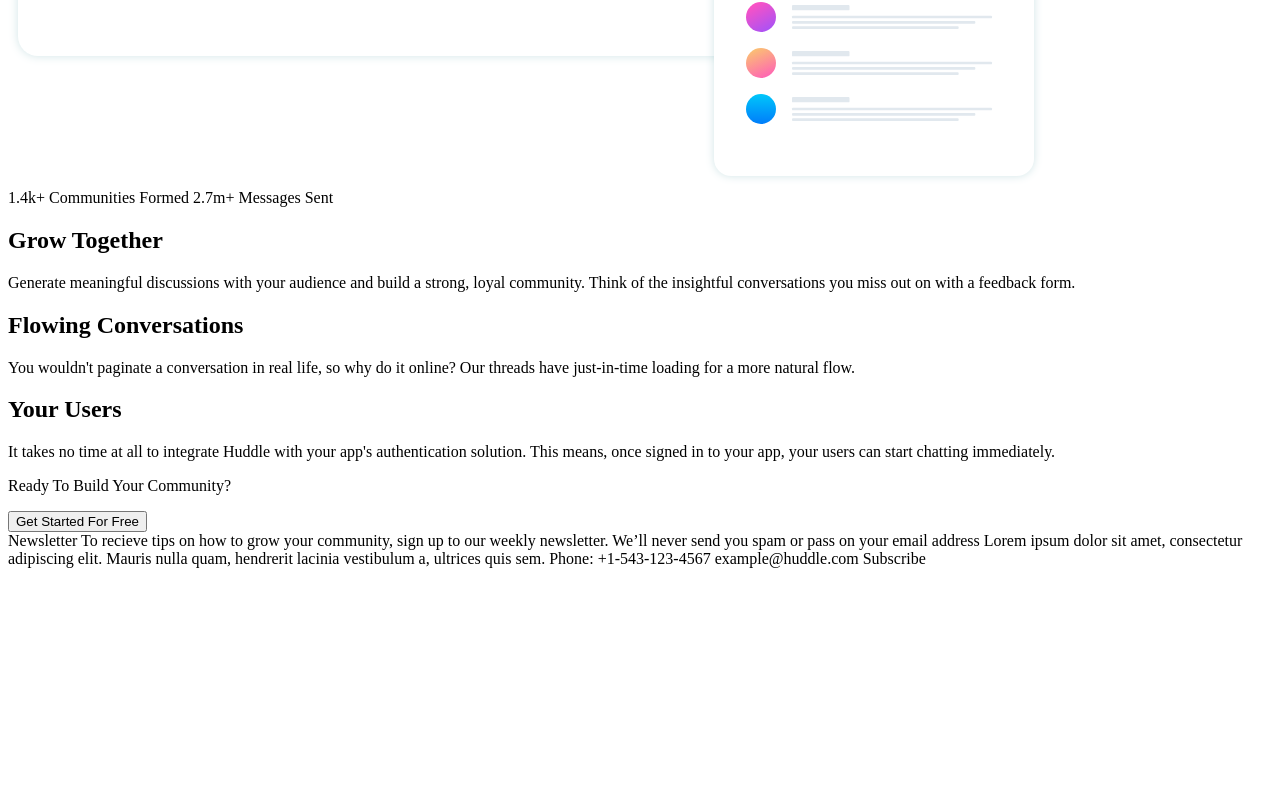
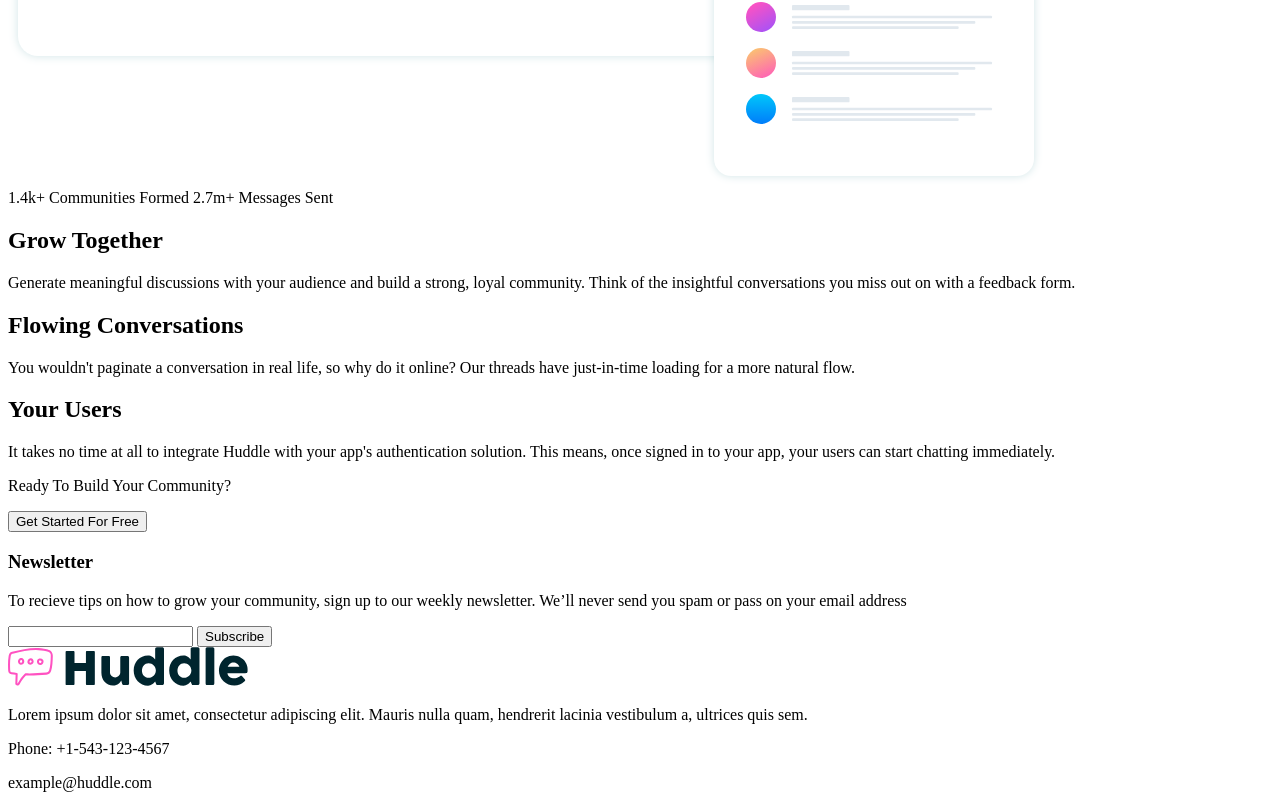
Before and after one commit to MarilenaSG/landing-page-curve-section, a plain HTML site: page index.html in a window 1280 px wide. Shown: the part 761-1569 px from the top of the page. Before the commit the page ends 1337 px from the top, so only its background shows below. Drawn offline with Linux system fonts and the light colour scheme.

Commit message:
HTML maquetado a falta de clases

```diff
--- a/index.html
+++ b/index.html
@@ -73,17 +73,24 @@
 </main>
 
 <footer>
+<div>
+  <h3>Newsletter</h3>
+  <p>To recieve tips on how to grow your community, sign up to our weekly newsletter. We’ll never
+  send you spam or pass on your email address</p>
+  <form action="subscribe">
+    <input type="text" name="mail" id="mail">
+    <button type="submit">Subscribe</button>
+    </form>
+ </div>
 
-  Newsletter
-  To recieve tips on how to grow your community, sign up to our weekly newsletter. We’ll never
-  send you spam or pass on your email address
-Lorem ipsum dolor sit amet, consectetur adipiscing elit. Mauris nulla quam, hendrerit lacinia
-  vestibulum a, ultrices quis sem.
+<div>
+  <img src="./images/logo.svg" alt="">
+  <p>Lorem ipsum dolor sit amet, consectetur adipiscing elit. Mauris nulla quam, hendrerit lacinia
+  vestibulum a, ultrices quis sem.</p>
+<div><span></span> <p>Phone: +1-543-123-4567</p></div>
+<div><span></span><p>example@huddle.com</p></div>
 
-  Phone: +1-543-123-4567
-  example@huddle.com
-  Subscribe
-
+</div>
   </footer>
 </body>
 </html>
```
